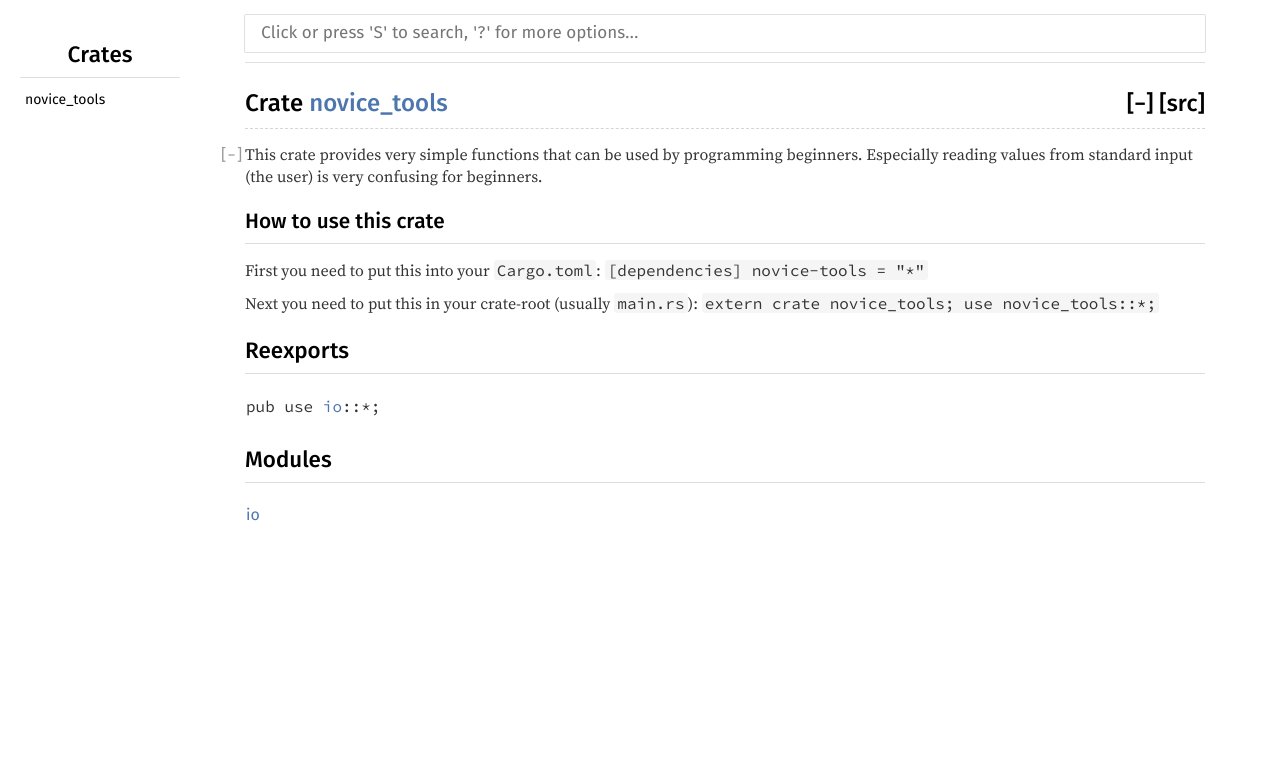
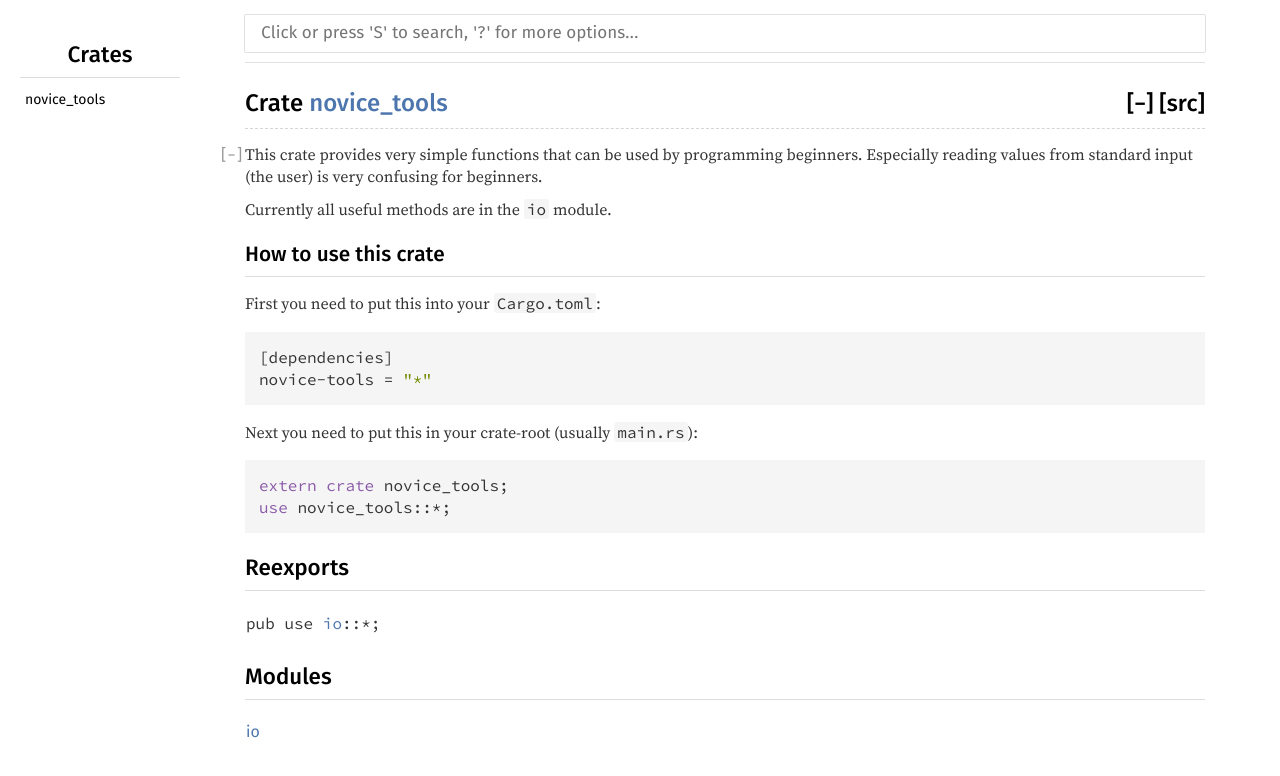
Before and after one commit to LukasKalbertodt/novice-tools, a plain HTML site: page novice_tools/index.html in a window 1280 px wide. Drawn offline with Linux system fonts and the light colour scheme.

Commit message:
rebuild pages at dfd3a33

```diff
--- a/novice_tools/index.html
+++ b/novice_tools/index.html
@@ -45,18 +45,26 @@
             <a id="toggle-all-docs" href="javascript:void(0)" title="collapse all docs">
                 [<span class='inner'>&#x2212;</span>]
             </a>
-        </span><a id='src-0' class='srclink' href='../src/novice_tools/lib.rs.html#1-22' title='goto source code'>[src]</a></span></h1>
+        </span><a id='src-0' class='srclink' href='../src/novice_tools/lib.rs.html#1-26' title='goto source code'>[src]</a></span></h1>
 <div class='docblock'><p>This crate provides very simple functions that can be used by programming
 beginners. Especially reading values from standard input (the user) is
 very confusing for beginners.</p>
 
+<p>Currently all useful methods are in the <code>io</code> module.</p>
+
 <h1 id="how-to-use-this-crate" class='section-header'><a
                            href="#how-to-use-this-crate">How to use this crate</a></h1>
-<p>First you need to put this into your <code>Cargo.toml</code>:
-<code>[dependencies] novice-tools = &quot;*&quot;</code></p>
+<p>First you need to put this into your <code>Cargo.toml</code>:</p>
+<pre class='rust rust-example-rendered'>
+[<span class='ident'>dependencies</span>]
+<span class='ident'>novice</span><span class='op'>-</span><span class='ident'>tools</span> <span class='op'>=</span> <span class='string'>&quot;*&quot;</span>
+</pre>
 
-<p>Next you need to put this in your crate-root (usually <code>main.rs</code>):
-<code>extern crate novice_tools; use novice_tools::*;</code></p>
+<p>Next you need to put this in your crate-root (usually <code>main.rs</code>):</p>
+<pre class='rust rust-example-rendered'>
+<span class='kw'>extern</span> <span class='kw'>crate</span> <span class='ident'>novice_tools</span>;
+<span class='kw'>use</span> <span class='ident'>novice_tools</span>::<span class='op'>*</span>;
+</pre>
 </div><h2 id='reexports' class='section-header'><a href="#reexports">Reexports</a></h2>
 <table><tr><td><code>pub use <a class='mod' href='../novice_tools/io/index.html' title='novice_tools::io'>io</a>::*;</code></td></tr></table><h2 id='modules' class='section-header'><a href="#modules">Modules</a></h2>
 <table>
```
Also changed, not shown: src/novice_tools/lib.rs.html (+10 -2 lines).
